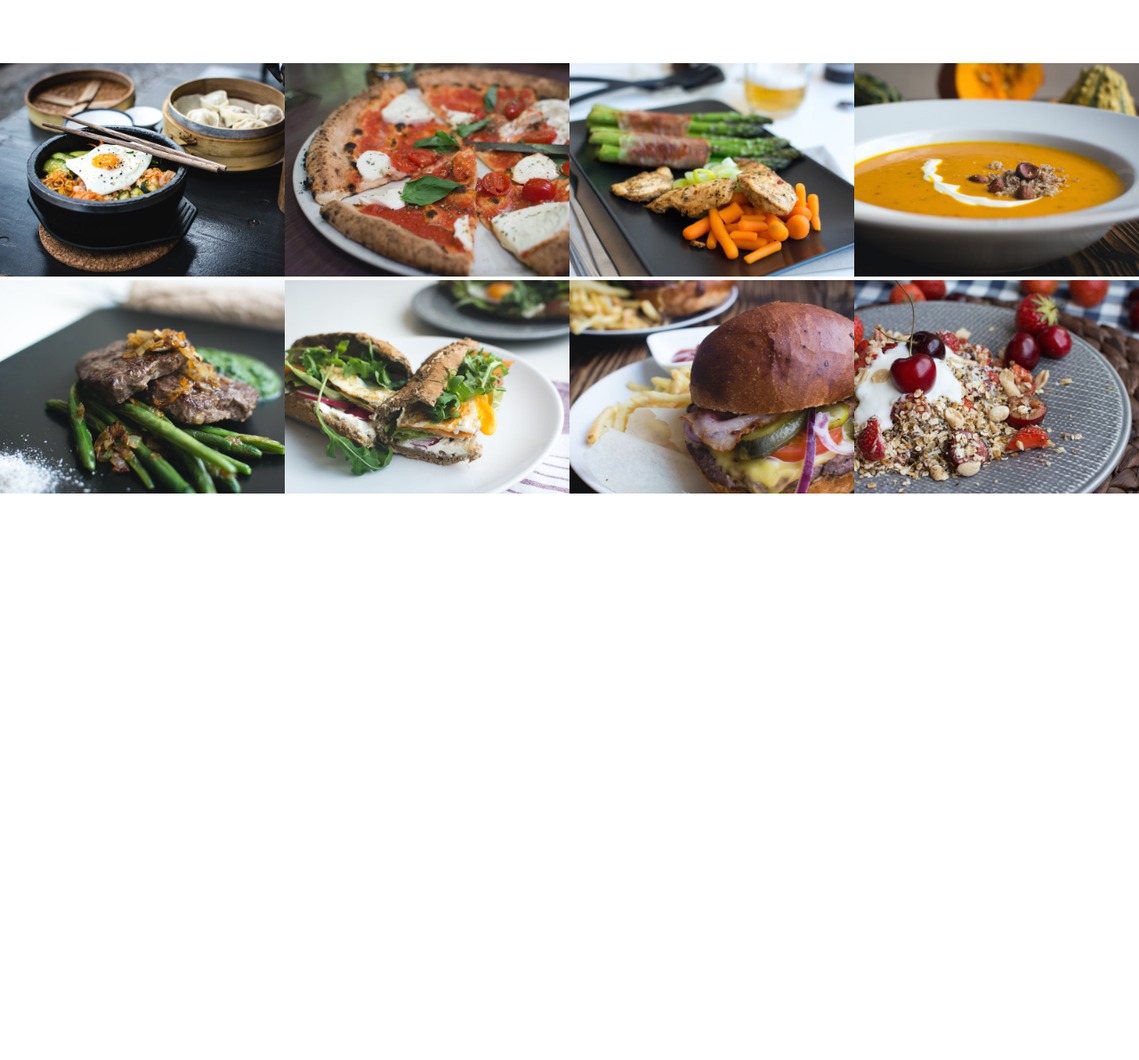
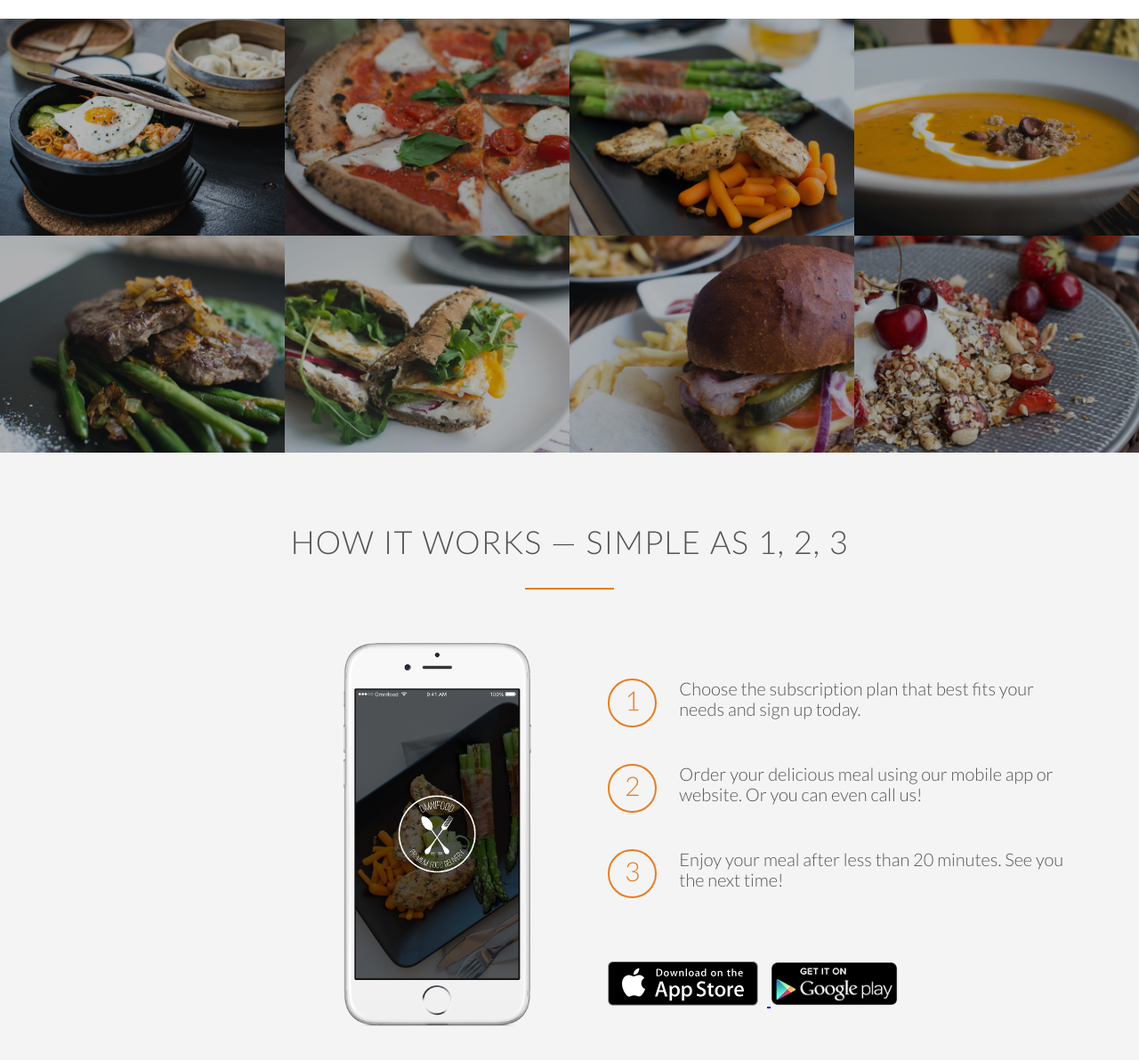
Before and after one commit to stanleydukor/omnifood, a plain HTML site: page index.html in a window 1280 px wide. Shown: the part 1489-2681 px from the top of the page at 89% size. Before the commit the page ends 2048 px from the top, so only its background shows below. Drawn offline with Linux system fonts and the light colour scheme; files whose address does not match are found by name.

Commit message:
add how it works

```diff
--- a/index.html
+++ b/index.html
@@ -74,7 +74,7 @@
         </section>
 
         <section class="section-meals">
-            <ul class="meals-showcase">
+            <ul class="meals-showcase clearfix">
                 <li>
                     <figure class="meal-photo">
                         <img src="resources/img/1.jpg" alt="Korean bibimbap with egg and vegetables">
@@ -96,7 +96,7 @@
                     </figure>
                 </li>
             </ul>
-            <ul class="meals-showcase">
+            <ul class="meals-showcase clearfix">
                 <li>
                     <figure class="meal-photo">
                         <img src="resources/img/5.jpg" alt="Paleo beef steak with vegetables">
@@ -119,6 +119,38 @@
                 </li>
             </ul>
         </section>
+
+        <section class="section-steps">
+            <div class="row">
+                <h2>How it works &mdash; Simple as 1, 2, 3</h2>
+            </div>
+            <div class="row">
+                <div class="col span-1-of-2 steps-box">
+                    <img src="resources/img/app-iPhone.png" alt="Omnifood app on iPhone" class="app-screen">
+                </div>
+                <div class="col span-1-of-2 steps-box">
+                    <div class="works-step">
+                        <div>1</div>
+                        <p>Choose the subscription plan that best fits your needs and sign up today.</p>
+                    </div>
+                    <div class="works-step">
+                        <div>2</div>
+                        <p>Order your delicious meal using our mobile app or website. Or you can even call us!</p>
+                    </div>
+                    <div class="works-step">
+                        <div>3</div>
+                        <p>Enjoy your meal after less than 20 minutes. See you the next time!</p>
+                    </div>
+
+                    <a href="#" class="btn-app">
+                        <img src="resources/img/download-app.svg" alt="App Store Button">
+                    </a>
+                    <a href="#" class="btn-app">
+                        <img src="resources/img/download-app-android.png" alt="Play Store">
+                    </a>
+                </div>
+            </div>
+        </section>
     </body>
 
 </html>
--- a/resources/css/style.css
+++ b/resources/css/style.css
@@ -19,6 +19,17 @@ Orange Color: #e67e22
      font-weight: 300;
      font-size: 20px;
      text-rendering: optimizeLegibility;
+ }
+
+ .clearfix {
+     zoom: 1;
+ }
+ .clearfix:after {
+     content: '.';
+     clear: both;
+     display: block;
+     height: 0;
+     visibility: hidden;
  }
 
 /*-------------------------------------------------------------------*/
@@ -192,8 +203,20 @@ header {
 }
 
 /*-------------------------------------------------------------------*/
+/* FEATURES */
+/*-------------------------------------------------------------------*/
+
+.section-features .long-copy {
+    margin-bottom: 30px;
+}
+
+/*-------------------------------------------------------------------*/
 /* MEALS */
 /*-------------------------------------------------------------------*/
+
+.section-meals {
+    padding: 0;
+}
 
 .meals-showcase {
     list-style: none;
@@ -209,9 +232,70 @@ header {
 .meal-photo {
     width: 100%;
     margin: 0;
+    overflow: hidden;
+    background-color: #000;
 }
 
 .meal-photo img {
+    opacity: 0.7;
     width: 100%;
     height: auto;
+    transform: scale(1.15);
+    transition: transform 0.5s, opacity 0.5s;
 }
+
+.meal-photo img:hover {
+    opacity: 1;
+    transform: scale(1.03);
+}
+
+/*-------------------------------------------------------------------*/
+/* HOW IT WORKS */
+/*-------------------------------------------------------------------*/
+
+.section-steps {
+    background-color: #f4f4f4;
+}
+
+.steps-box:first-child {
+    text-align: right;
+    padding-right: 3%;
+    margin-top: 30px;
+}
+
+.steps-box:last-child {
+    padding-left: 3%;
+    margin-top: 70px;
+}
+
+.app-screen {
+    width: 40%;
+}
+
+.works-step {
+    margin-bottom: 50px;
+}
+
+.works-step:last-of-type {
+    margin-bottom: 80px;
+}
+
+.works-step div {
+    color: #e67e22;
+    border: 2px solid #e67e22;
+    display: inline-block;
+    border-radius: 50%;
+    height: 55px;
+    width: 55px;
+    text-align: center;
+    padding: 5px;
+    float: left;
+    font-size: 150%;
+    margin-right: 25px;
+}
+
+.btn-app img {
+    height: 50px;
+    width: auto;
+    margin-right: 10px;
+}
```
